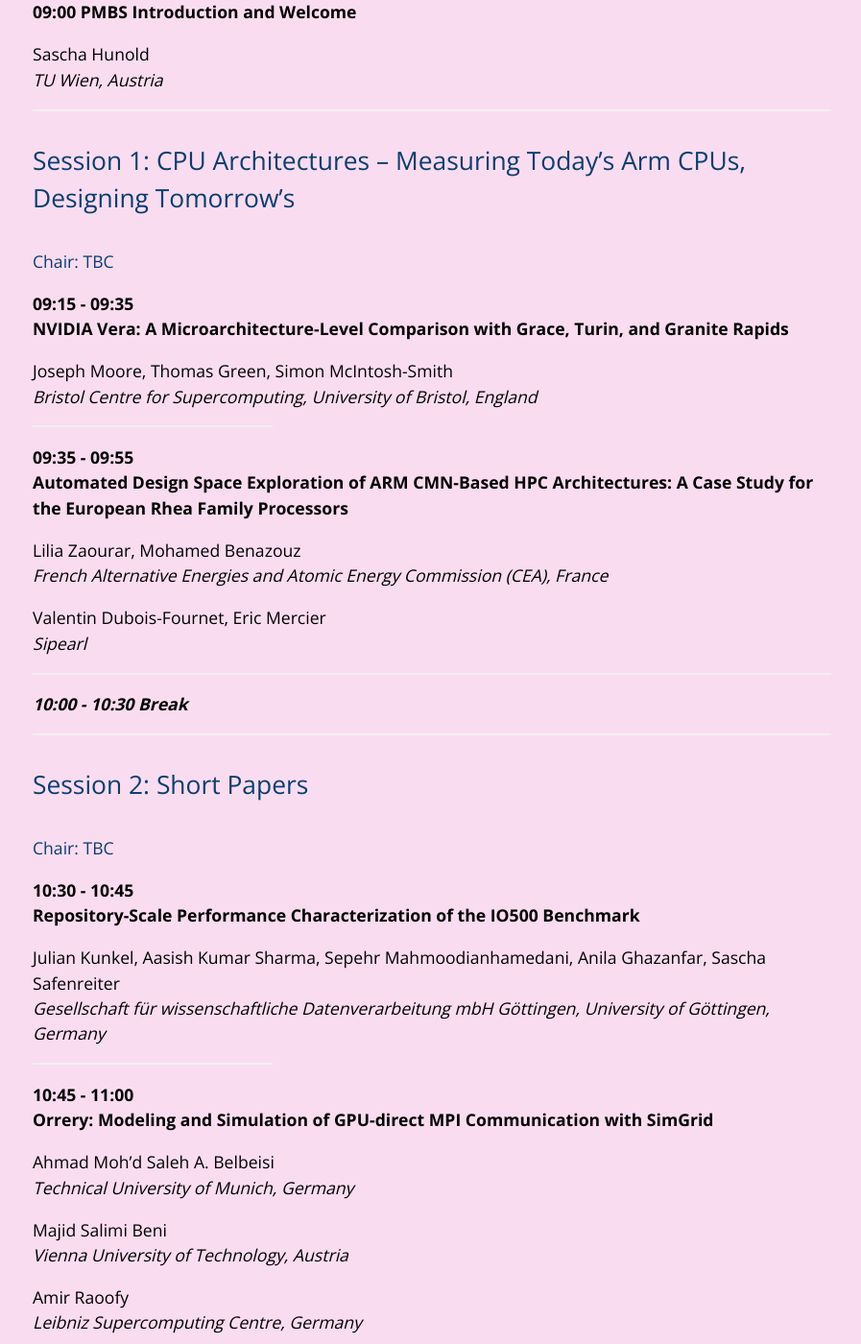
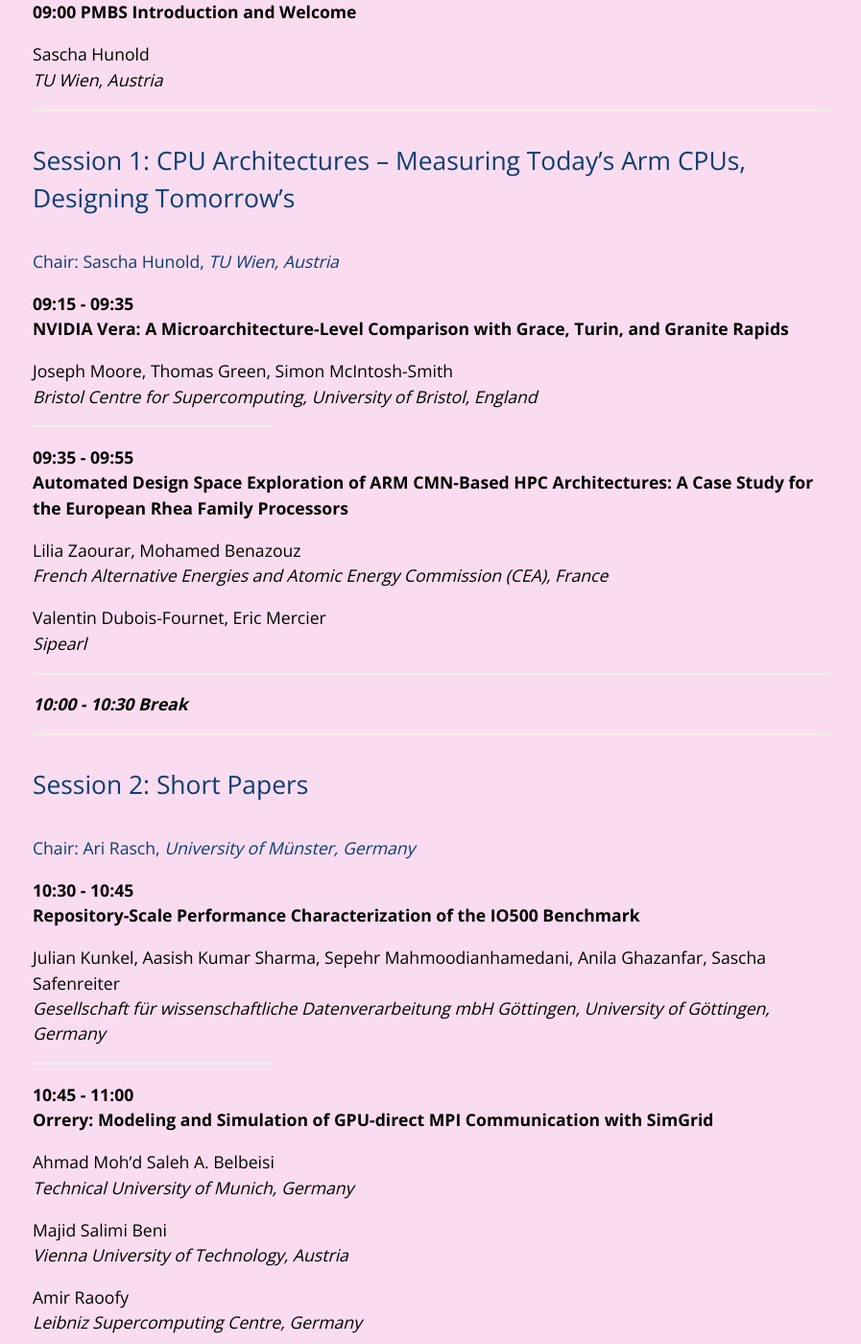
Before and after one commit to pmbs-workshop/pmbs-workshop.github.io, a Jekyll site: the page built from schedule.markdown, in a window 1280 px wide and 1400 px high, scrolled down 714 px. Shown: the whole window at 96% size, without its empty margins (190-1087 px from the left). Built offline with Jekyll 4.4.1, drawn with Linux system fonts in a browser that asks for light colours; some of the changed text lies outside the part shown.

Commit message:
assigned session chairs

```diff
--- a/schedule.markdown
+++ b/schedule.markdown
@@ -16,7 +16,7 @@
 ---
 
 ## Session 1: CPU Architectures -- Measuring Today's Arm CPUs, Designing Tomorrow's
-#### Chair: TBC <!-- Chair, _Institute, Location_ -->
+#### Chair: Sascha Hunold, _TU Wien, Austria_ <!-- Chair, _Institute, Location_ -->
 
 **09:15 - 09:35**\\
 **NVIDIA Vera: A Microarchitecture-Level Comparison with Grace, Turin, and Granite Rapids** <!-- [[abstract]](abstract01.html) [[paper]]() [[slides]]() -->
@@ -43,7 +43,7 @@
 ---
 
 ## Session 2: Short Papers
-#### Chair: TBC <!-- Chair, _Institute, Location_ -->
+#### Chair: Ari Rasch, _University of Münster, Germany_
 
 **10:30 - 10:45**\\
 **Repository-Scale Performance Characterization of the IO500 Benchmark** <!-- [[abstract]](abstract03.html) [[paper]]() [[slides]]() -->
@@ -237,7 +237,7 @@
 ---
 
 ## Session 6: Memory-Bound Performance -- Bandwidth, NUMA, and Data Movement
-#### Chair: TBC <!-- Chair, _Institute, Location_ -->
+#### Chair: Sascha Hunold, _TU Wien, Austria_
 
 
 
```
